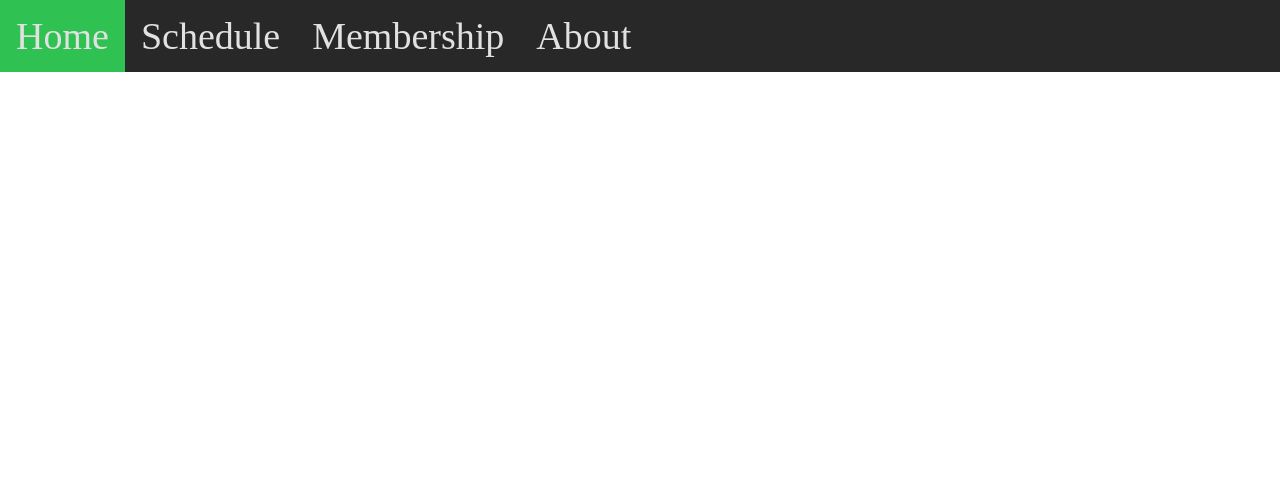
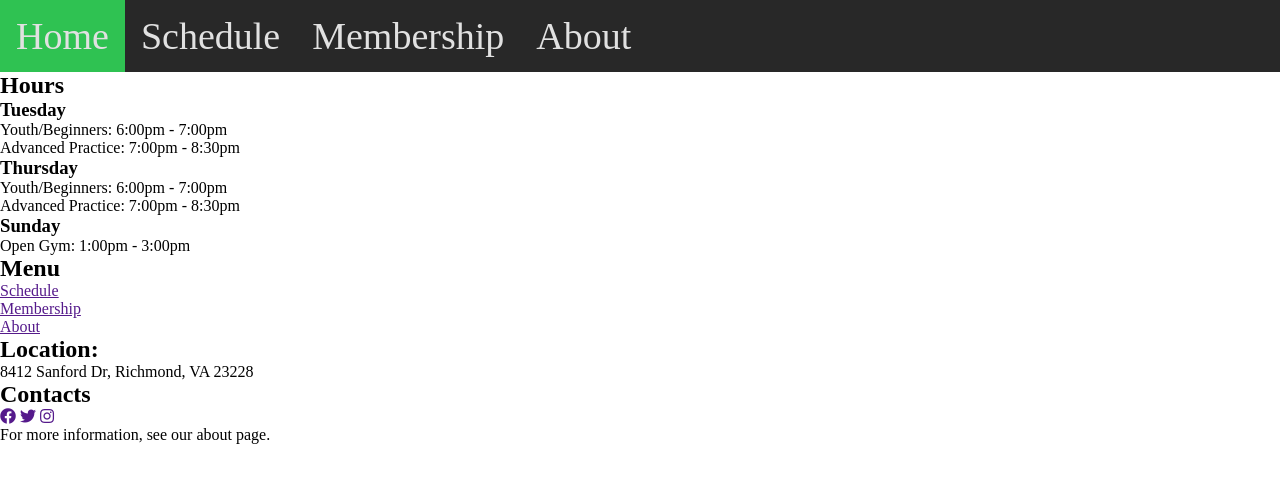
Before and after one commit to irvingam/rivercitywrestle.com, a plain HTML site: page index.html in a window 1280 px wide. Drawn offline with Linux system fonts and the light colour scheme.

Commit message:
added footer

```diff
--- a/index.html
+++ b/index.html
@@ -14,11 +14,59 @@
 </head>
 <body>
     <div class="navbar">
-        <a href="home" class="nav-home">Home</a>
-        <a href="schedule" class="nav-schedule">Schedule</a>
-        <a href="membership" class="nav-membership">Membership</a>
-        <a href="about" class="nav-about">About</a>
+        <a href="" class="nav-home">Home</a>
+        <a href="" class="nav-schedule">Schedule</a>
+        <a href="" class="nav-membership">Membership</a>
+        <a href="" class="nav-about">About</a>
     </div>
+
+    <footer>
+
+        <section class="hours">
+            <h2>Hours</h2>
+            <div class="tuesday">
+                <h3>Tuesday</h3>
+                <p> Youth/Beginners: 6:00pm - 7:00pm</p>
+                <p>Advanced Practice: 7:00pm - 8:30pm</p>
+            </div>
+            <div class="thursday">
+                <h3>Thursday</h3>
+                <p> Youth/Beginners: 6:00pm - 7:00pm</p>
+                <p>Advanced Practice: 7:00pm - 8:30pm</p>
+            </div>
+            <div class="sunday">
+                <h3>Sunday</h3>
+                <p>Open Gym: 1:00pm - 3:00pm</p>
+            </div>
+        </section>
+
+        <section class="menu">
+            <h2>Menu</h2>
+            <a href="">Schedule</a>
+            <br>
+            <a href="">Membership</a>
+            <br>
+            <a href="">About</a>
+        </section>
+
+        <section class="location">
+            <h2>Location:</h2>
+            <p>8412 Sanford Dr,
+                Richmond,
+                VA 23228</p>
+        </section>
+
+        <section class="contact">
+            <h2>Contacts</h2>
+            <div class="socials">
+                <a href="" id="facebook"><i class="fab fa-facebook"></i></a>
+                <a href="" id="twitter"><i class="fab fa-twitter"></i></a>
+                <a href="" id="insta"><i class="fab fa-instagram"></i></a>
+            </div>
+        </section>
+
+        <p>For more information, see our about page.</p>
+    </footer>
 <script src="app.js"></script>
 </body>
 </html>
```
